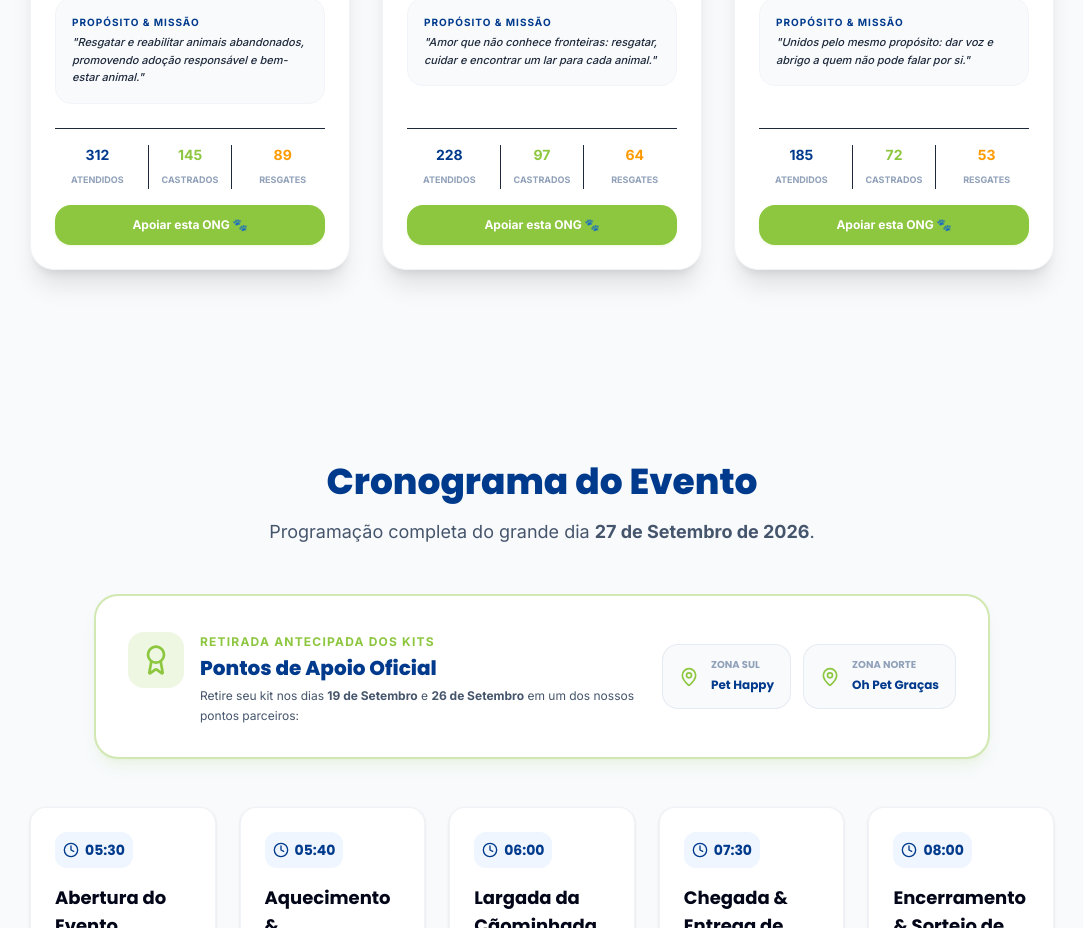
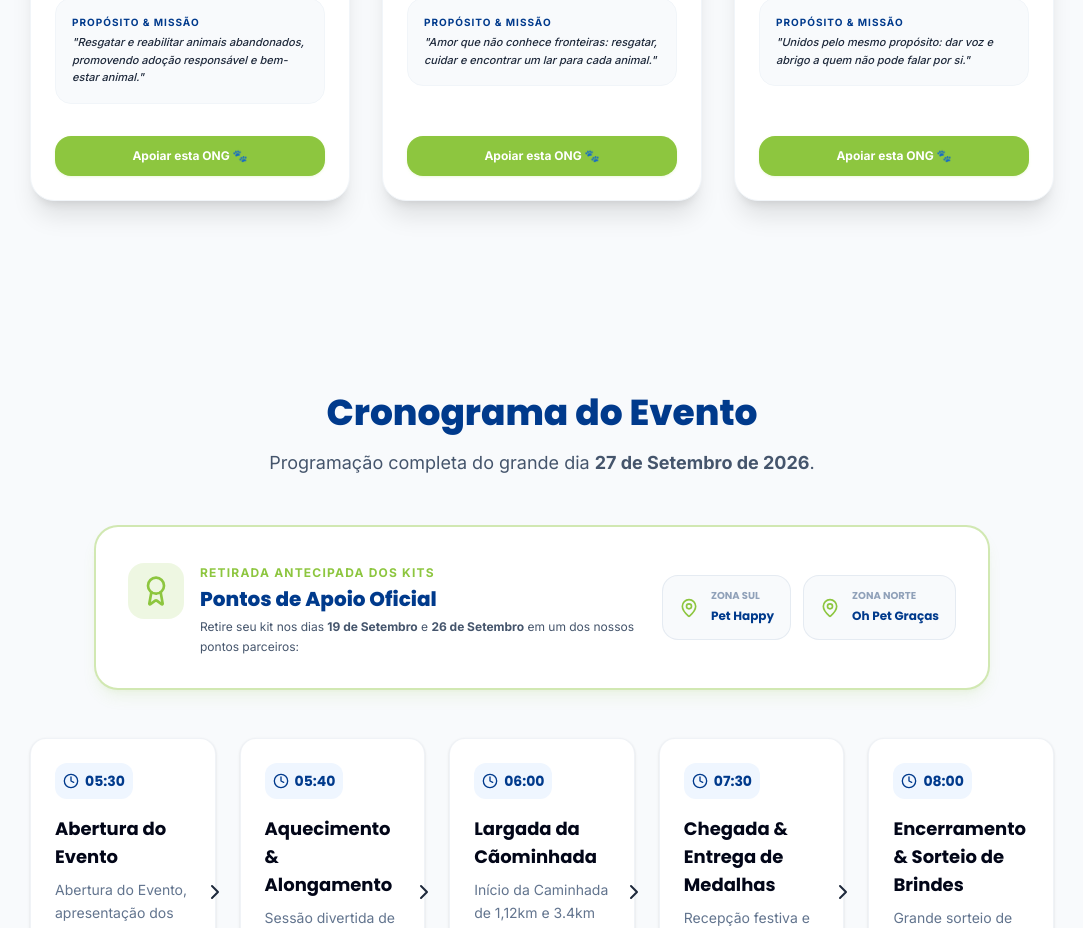
Before and after one commit to petsalutrecife/caominhada-petsalut, a Next.js app: page / in a window 1280 px wide. Shown: the part 2540-3468 px from the top of the page, without its empty margins (98-1181 px from the left). Built offline with nearby package versions, Linux system fonts and the light colour scheme; no server answers; the database is empty.

Commit message:
fix: remover tabela de numeros (Atendidos, Castrados, Resgates) dos cards das instituicoes ajudadas

```diff
--- a/src/app/page.tsx
+++ b/src/app/page.tsx
@@ -505,23 +505,8 @@ export default function LandingPage() {
                   </div>
                 </div>
 
-                {/* Counters and Action Button */}
-                <div className="p-6 pt-0">
-                  <div className="grid grid-cols-3 gap-2 border-t border-slate-150 pt-4 mb-4 text-center">
-                    <div>
-                      <span className="text-sm font-black text-[#003A8C] block">{inst.animalsServed}</span>
-                      <span className="text-[9px] font-bold text-slate-400 uppercase">Atendidos</span>
-                    </div>
-                    <div className="border-x border-slate-150">
-                      <span className="text-sm font-black text-[#8DC63F] block">{inst.castrations}</span>
-                      <span className="text-[9px] font-bold text-slate-400 uppercase">Castrados</span>
-                    </div>
-                    <div>
-                      <span className="text-sm font-black text-amber-500 block">{inst.rescues}</span>
-                      <span className="text-[9px] font-bold text-slate-400 uppercase">Resgates</span>
-                    </div>
-                  </div>
-
+                {/* Action Button */}
+                <div className="p-6 pt-2">
                   <Link
                     href="/register"
                     className="w-full py-3 rounded-2xl bg-[#8DC63F] hover:bg-[#7cb335] text-white font-bold text-xs flex items-center justify-center gap-2 hover-lift transition-all shadow-sm shadow-lime-500/10"
```
